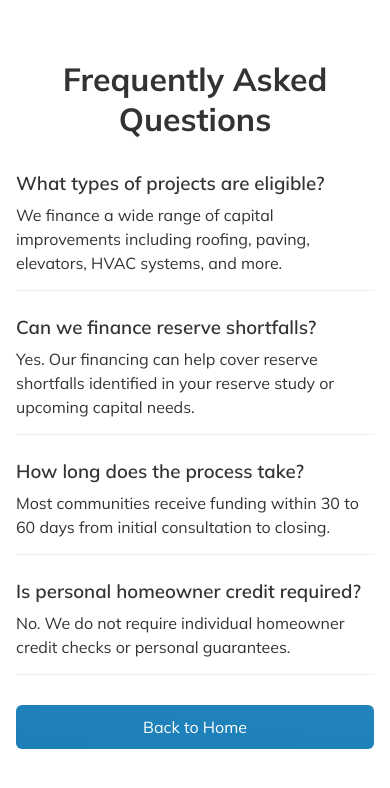
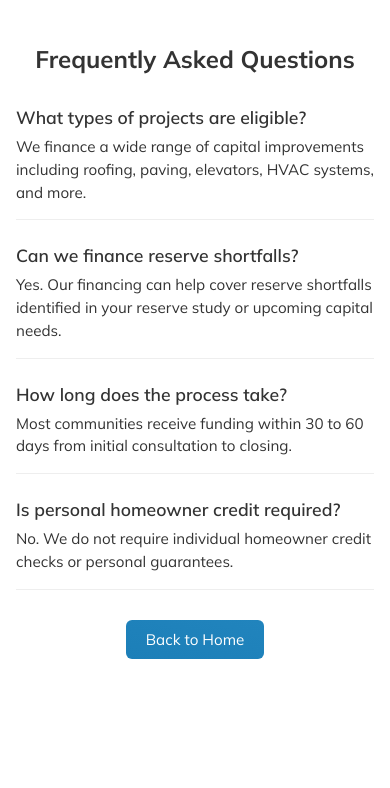
Before and after one commit to MetaCapFin/tu-cielo-site, a React (Create React App) app: page /faq in a window 390 px wide. Shown: the top 788 px of the page. Built offline with nearby package versions, Linux system fonts and the light colour scheme.

Commit message:
Update FAQ.css

```diff
--- a/src/FAQ.css
+++ b/src/FAQ.css
@@ -46,9 +46,37 @@
   transition: background 0.3s ease, color 0.3s ease;
   font-family: 'Mulish', sans-serif;
   text-align: center;
+  width: auto;
+  max-width: 100%;
 }
 
+/* Hover State */
 .cta-button:hover {
   background: white;
   color: #1C7FB8;
 }
+
+/* ✅ Mobile Responsive Styling */
+@media (max-width: 768px) {
+  .faq-container {
+    padding: 1.5rem 1rem;
+  }
+
+  .faq-questions h2 {
+    font-size: 1.5rem;
+  }
+
+  .faq-item h3 {
+    font-size: 1.1rem;
+  }
+
+  .faq-item p {
+    font-size: 0.95rem;
+  }
+
+  .cta-button {
+    font-size: 0.95rem;
+    padding: 10px 20px;
+    width: auto;
+  }
+}
```
